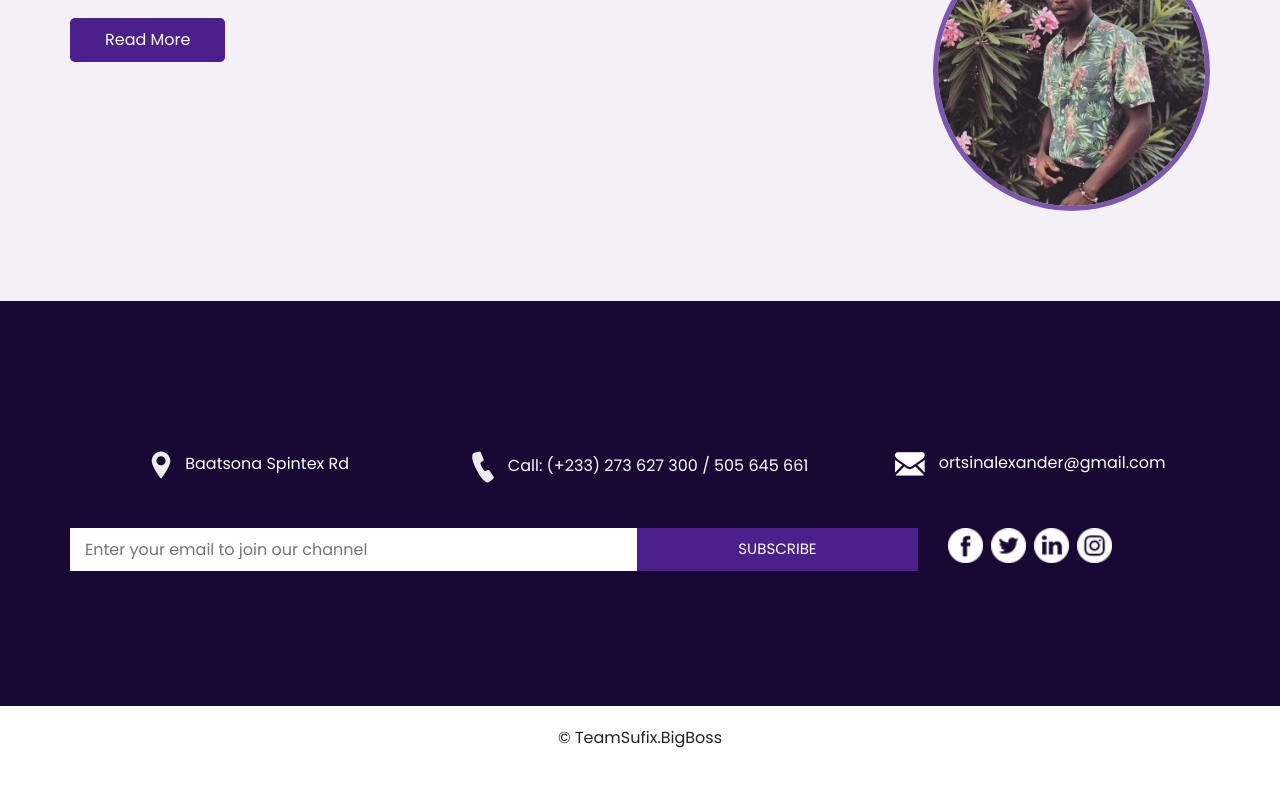
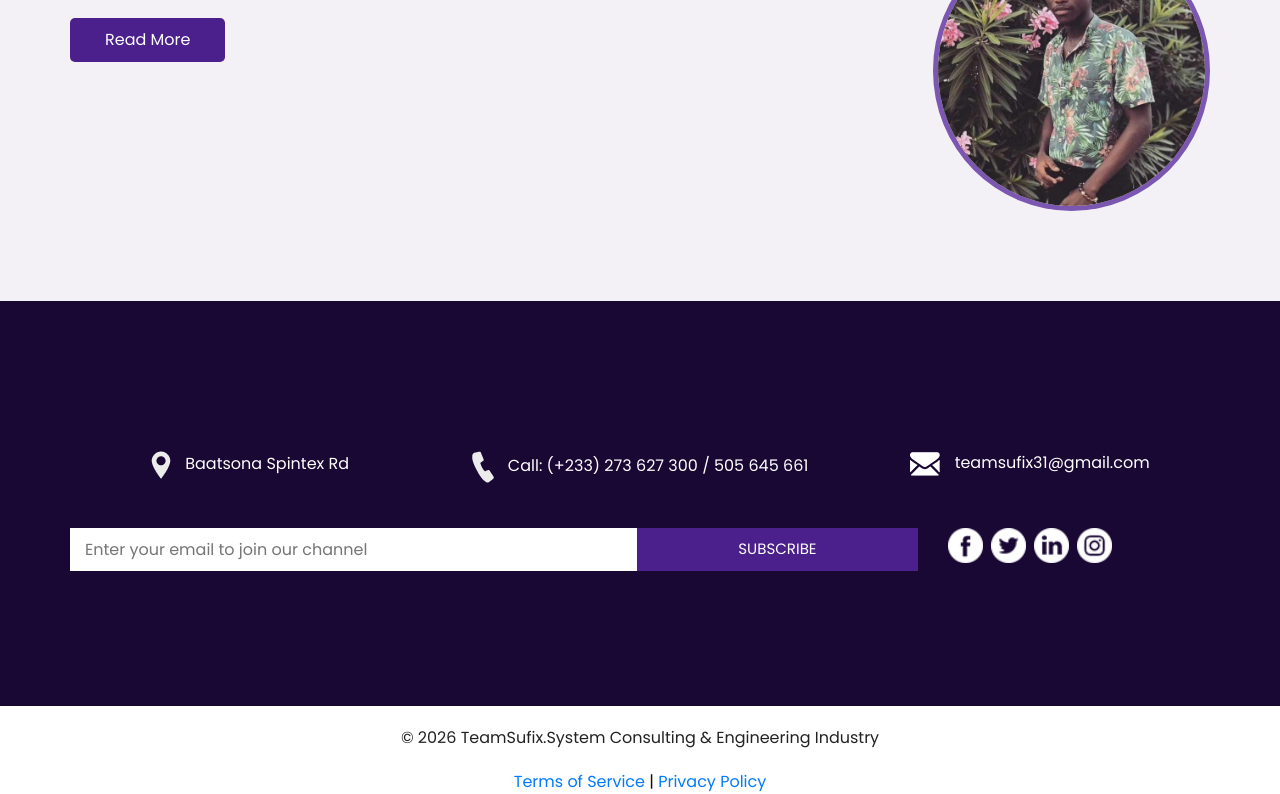
Before and after one commit to Optimisticjop/alort.github.io, a plain HTML site: page about.html in a window 1280 px wide. Shown: the part 554-1348 px from the top of the page. Before the commit the page ends 1324 px from the top, so only its background shows below. Drawn offline with nearby package versions, Linux system fonts and the light colour scheme.

Commit message:
Update about.html

```diff
--- a/about.html
+++ b/about.html
@@ -139,10 +139,10 @@ We serve residential, commercial, and industrial clients by delivering reliable
             </a>
           </div>
           <div class="col-md-4">
-            <a href="">
+            <a href="mailto:teamsufix31@gmail.com">
               <img src="images/envelope-white.png" alt="">
               <span>
-               ortsinalexander@gmail.com
+               teamsufix31@gmail.com
               </span>
             </a>
           </div>
@@ -196,8 +196,14 @@ We serve residential, commercial, and industrial clients by delivering reliable
     <div class="row">
       <div class="col-lg-7 col-md-9 mx-auto">
         <p>
-            &copy; TeamSufix.BigBoss
+          &copy; 2026 TeamSufix.System Consulting & Engineering Industry
         </p>
+
+        <div style="text-align:center;">
+          <a href="terms.html">Terms of Service</a> |
+          <a href="privacy.html">Privacy Policy</a>
+        </div>
+
       </div>
     </div>
   </div>
```
Lines whose indentation alone changed are shown as unchanged.
